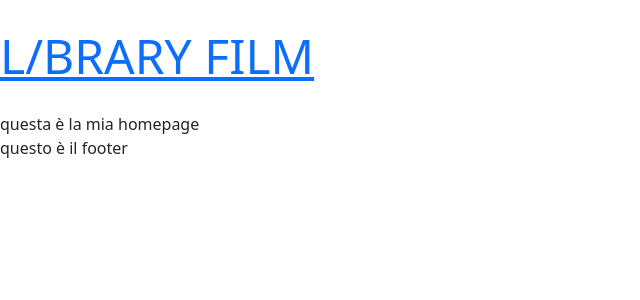
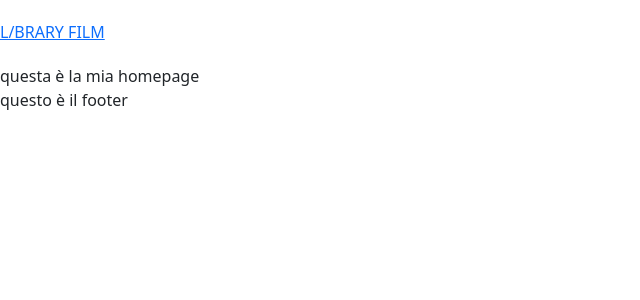
Before and after one commit to Giunta-Giovanni/webapp-react, a React (Vite) app: page / in a window 1280 px wide. Shown: the top 300 px of the page, without its empty margins (0-640 px from the left). Built offline with nearby package versions, Linux system fonts and the light colour scheme.

Commit message:
[fix] logo with text

```diff
--- a/src/components/Header.jsx
+++ b/src/components/Header.jsx
@@ -6,7 +6,7 @@ export default function Header() {
         <header>
             <div className="row">
                 {/* parte logo */}
-                <nav className="logo">
+                <nav className="logo-film">
                     <Link to='/'>L/BRARY FILM</Link>
                 </nav>
             </div>
```
